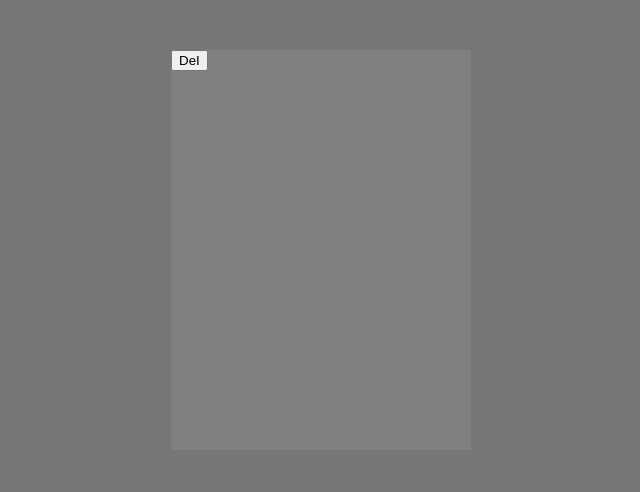
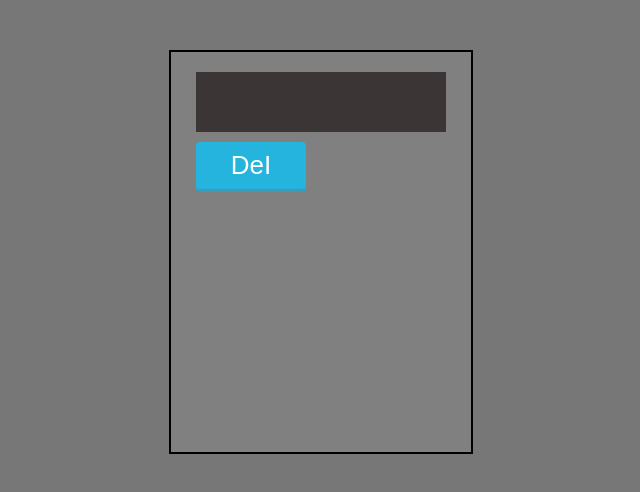
Before and after one commit to HarutEx/CalcuLator, a plain HTML site: page index.html in a window 1280 px wide. Shown: the whole page, without its empty margins (319-959 px from the left). Drawn offline with Linux system fonts and the light colour scheme.

Commit message:
Update newcss.css

```diff
--- a/newcss.css
+++ b/newcss.css
@@ -3,8 +3,57 @@ body {
 }
 
 #background {
-    width:300px;
-    height:400px;
-    background:gray;
-    margin:50px auto;
+    border: 2px solid black;
+    width: 300px;
+    height: 400px;
+    background: gray;
+    margin: 50px auto;
 }
+
+button {
+    border: 0;
+    color: #fff;
+}
+
+#result {
+    display: block;
+    font-family: sans-serif;
+    width: 250px;
+    height: 40px;
+    background: #3b3535;
+    color: #fff;
+    font-size: 20px;
+    padding-top: 20px;
+    margin: 10px auto;
+    margin-left: 25px;
+    position: relative;
+    border: 0;
+    letter-spacing: 4px;
+    top: 10px;
+    overflow: none;
+}
+
+#first-rows {
+    margin-bottom: 20px;
+    position: relative;
+    top: 10px;
+}
+
+#delete {
+    width: 110px;
+    height: 50px;
+    margin-left: 25px;
+    border-radius: 4px;
+}
+
+.del-bg {
+    background: #24b4de;
+    color: #fff;
+    font-size: 26px;
+    cursor: pointer;
+    border-bottom: 3px solid #399cb9;
+}
+
+.del-bg:hover {
+    background: #1ea0c8;
+}
```
